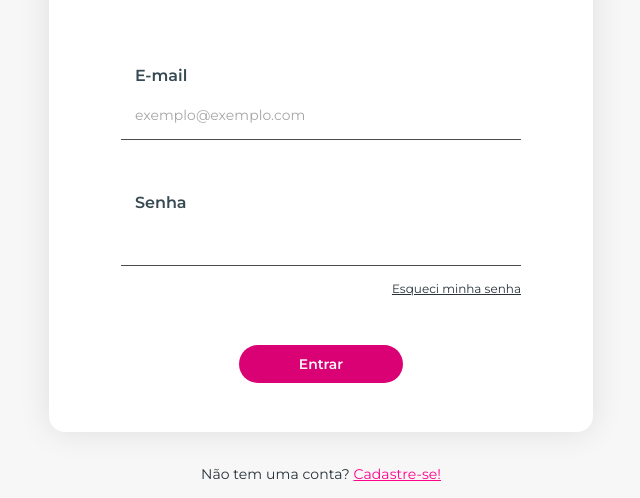
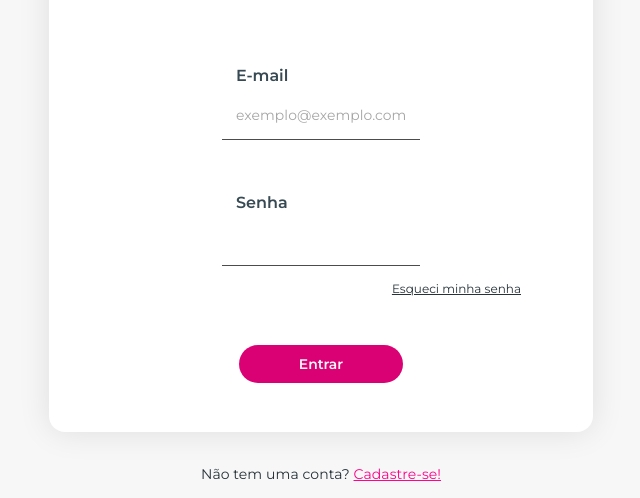
Before and after one commit to Lucassev05/cubos-academy-dashboard, a React app: page / in a window 1280 px wide. Shown: the part 352-850 px from the top of the page, without its empty margins (319-959 px from the left). Built offline with nearby package versions, Linux system fonts and the light colour scheme.

Commit message:
fix: input style

```diff
--- a/src/components/input/style.css
+++ b/src/components/input/style.css
@@ -1,10 +1,5 @@
-.DefaultInput {
-  display: flex;
-  flex-direction: column;
-  width: 100%;
-}
-
 .DefaultInput > label {
+  display: block;
   font-family: Montserrat;
   font-style: normal;
   font-weight: 600;
```
Also changed, not shown: 1 other file.
